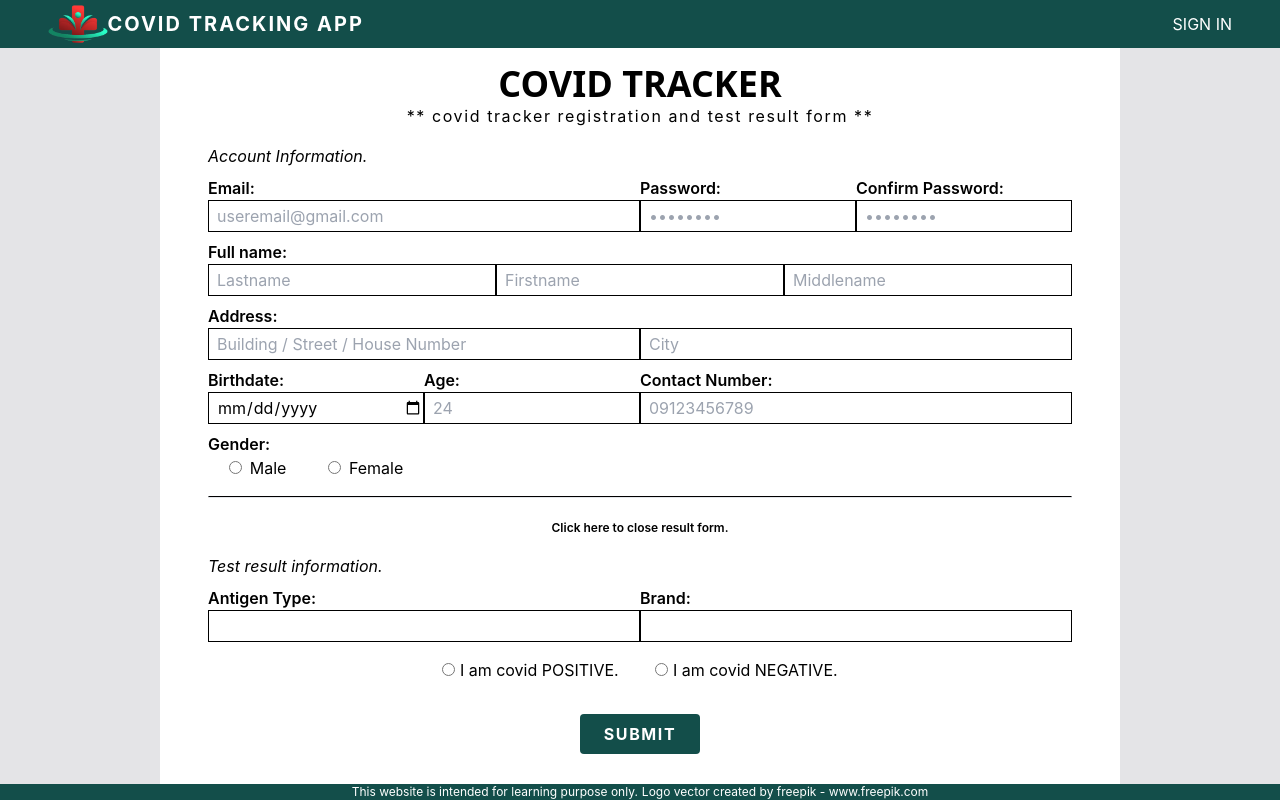
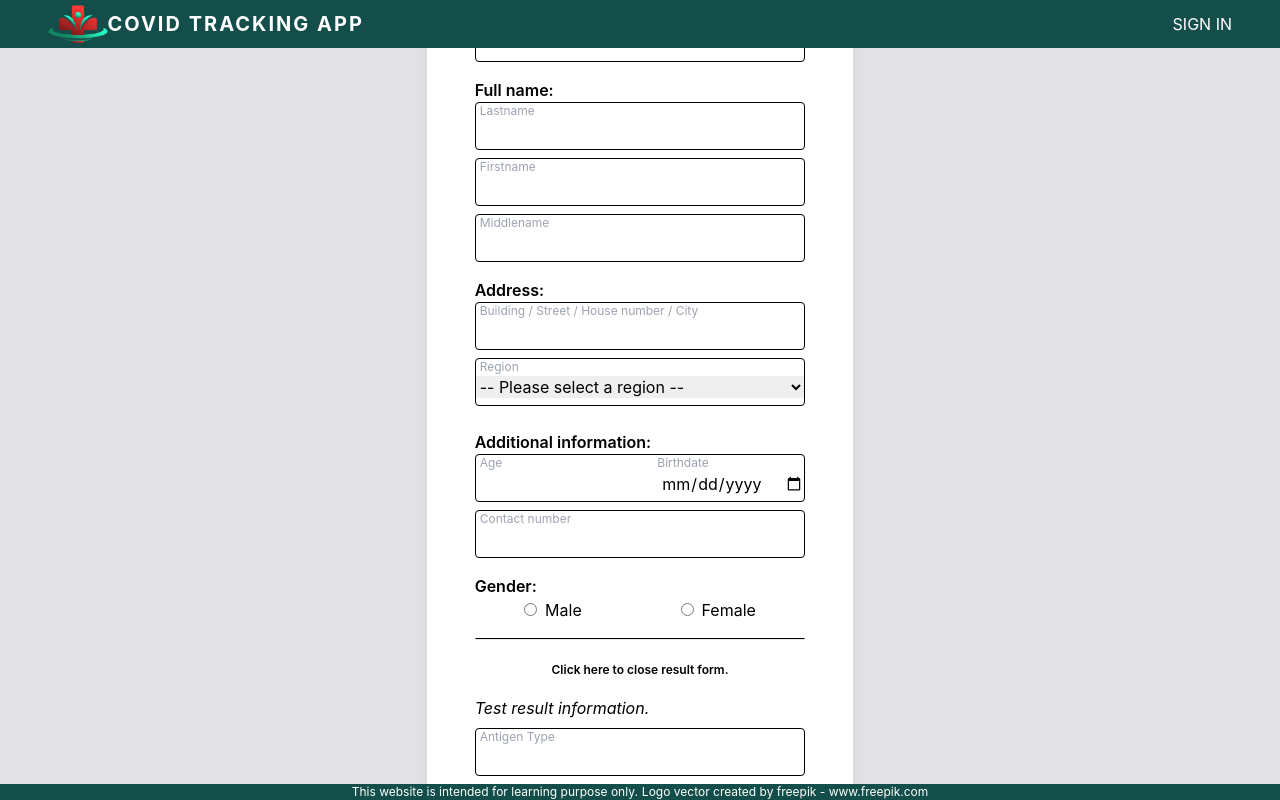
Before and after one commit to fpvt-projects/covid-track-app, a React (Create React App) app: page /covid-tracker-sign_up in a window 1280 px wide. Both pictures are taken after a click on the button "Click here to input test result.". Built offline with nearby package versions, Linux system fonts and the light colour scheme.

Commit message:
Redesign forms to match login form style.

```diff
--- a/src/components/RegistrationForm.js
+++ b/src/components/RegistrationForm.js
@@ -11,7 +11,7 @@ function AccountDetailsForm() {
   const [firstname, setFirstName] = useState("");
   const [middlename, setMiddleName] = useState("");
   const [houseNumber, setHouseNumber] = useState("");
-  const [city, setCity] = useState("");
+  const [region, setRegion] = useState("");
   const [toggleResultForm, setToggleResultForm] = useState(false);
 
   const handleInputEmail = (e) => setEmail(e.target.value);
@@ -22,7 +22,7 @@ function AccountDetailsForm() {
   const handleInputFirstname = (e) => setFirstName(e.target.value);
   const handleInputMiddlename = (e) => setMiddleName(e.target.value);
   const handleInputHouseNumber = (e) => setHouseNumber(e.target.value);
-  const handleInputCity = (e) => setCity(e.target.value);
+  const handleInputRegion = (e) => setRegion(e.target.value);
   const showResultForm = () => setToggleResultForm(!toggleResultForm);
 
   const handleSubmit = () => {
@@ -34,7 +34,7 @@ function AccountDetailsForm() {
       setError("Please confirm your password.");
     } else if (lastname === "" || firstname === "" || middlename === "") {
       setError("Please input a complete name.");
-    } else if (houseNumber === "" || city === "") {
+    } else if (houseNumber === "" || ServiceWorkerRegistration === "") {
       setError("Please input a valid address.");
     } else {
       alert("Successfully registered!");
@@ -45,14 +45,14 @@ function AccountDetailsForm() {
       setFirstName("");
       setMiddleName("");
       setHouseNumber("");
-      setCity("");
+      setRegion("");
     }
   };
 
   return (
     <div
       className={
-        "w-full bg-white pt-4 pb-24 laptop:pb-0 px-12 laptop:w-3/4 tablet:w-1/2 select-none"
+        "w-full bg-white pt-4 pb-24 laptop:pb-0 px-8 laptop:px-12 laptop:w-1/3 tablet:w-1/2 select-none shadow-xl"
       }
     >
       <h1 className={"text-center font-bold text-4xl font-sans"}>
@@ -62,157 +62,210 @@ function AccountDetailsForm() {
         ** covid tracker registration and test result form **
       </p>
 
-      <p className={"italic mt-4"}>Account Information.</p>
+      <p className={"italic my-4"}>Account Information.</p>
 
       {/* User login information : Email & Password */}
-      <div className={"w-full flex flex-col laptop:flex-row"}>
-        <div className={"w-full"}>
-          <p className={"font-semibold mt-2"}>Email:</p>
+      <div className={"w-full flex flex-col"}>
+        <p className="font-semibold ">Login information:</p>
+        <div
+          className={`w-full h-12 border  mb-2  ${
+            error === "Please input a valid email."
+              ? "border-red-500"
+              : "border-black"
+          } rounded`}
+        >
+          <h1 className={`text-xs select-none text-gray-400 ml-1`}>Email</h1>
           <input // Email
-            className={`border ${
-              error === "Please input a valid email."
-                ? "border-red-500"
-                : "border-black"
-            } pl-2 outline-none w-full h-8`}
+            className={`pl-2 outline-none w-full `}
             type="text"
             value={email}
             onChange={handleInputEmail}
-            placeholder="useremail@gmail.com"
           />
         </div>
-        <div className={"flex flex-col laptop:flex-row w-full"}>
-          <div className={"w-full"}>
-            <p className={"font-semibold mt-2"}>Password:</p>
-            <input // Password
-              className={`border ${
-                error === "Please input a valid password." ||
-                error === "Please confirm your password."
-                  ? "border-red-500"
-                  : "border-black"
-              } pl-2 outline-none w-full h-8`}
-              type="password"
-              value={password}
-              onChange={handleInputPassword}
-              placeholder="••••••••"
-            />
-          </div>
-          <div className={"w-full"}>
-            <p className={"font-semibold mt-2 whitespace-nowrap"}>
-              Confirm Password:
-            </p>
-            <input //Password confirmation
-              className={`border ${
-                error === "Please input a valid password." ||
-                error === "Please confirm your password."
-                  ? "border-red-500"
-                  : "border-black"
-              } pl-2 outline-none w-full h-8`}
-              type="password"
-              value={password_confirmation}
-              onChange={handleInputPasswordConfirmation}
-              placeholder="••••••••"
-            />
-          </div>
+        <div
+          className={`w-full h-12 border mb-2 ${
+            error === "Please input a valid password." ||
+            error === "Please confirm your password."
+              ? "border-red-500"
+              : "border-black"
+          } rounded`}
+        >
+          <h1 className={`text-xs select-none text-gray-400 ml-1`}>Password</h1>
+          <input // password
+            className={` pl-2 outline-none w-4/5`}
+            type="password"
+            value={password}
+            placeholder="••••••••"
+            onChange={handleInputPassword}
+          />
+        </div>
+        <div
+          className={`w-full h-12 border ${
+            error === "Please input a valid password." ||
+            error === "Please confirm your password."
+              ? "border-red-500"
+              : "border-black"
+          } rounded`}
+        >
+          <h1 className={`text-xs select-none text-gray-400 ml-1`}>
+            Password Confirmation
+          </h1>
+          <input // password confirmation
+            className={` pl-2 outline-none w-4/5`}
+            type="password"
+            value={password_confirmation}
+            placeholder="••••••••"
+            onChange={handleInputPasswordConfirmation}
+          />
         </div>
       </div>
 
       {/* User full name : Lastname, Firstname, Middlename */}
-      <p className={"font-semibold mt-2"}>Full name:</p>
-      <div className={`w-full flex flex-col laptop:flex-row`}>
-        <input // Lastname
-          className={`border ${
+      <p className={"font-semibold mt-4"}>Full name:</p>
+      <div className={`w-full flex flex-col`}>
+        <div
+          className={`w-full h-12 border mb-2 ${
             error === "Please input a complete name."
               ? "border-red-500"
               : "border-black"
-          } pl-2 outline-none w-full mt-4 laptop:mt-0 h-8`}
-          type="text"
-          value={lastname}
-          onChange={handleInputLastname}
-          placeholder="Lastname"
-        />
-        <input // Firstname
-          className={`border ${
+          } rounded`}
+        >
+          <h1 className={`text-xs select-none text-gray-400 ml-1`}>Lastname</h1>
+          <input // Lastname
+            className={`pl-2 outline-none w-full`}
+            type="text"
+            value={lastname}
+            onChange={handleInputLastname}
+          />
+        </div>
+        <div
+          className={`w-full h-12 border mb-2 ${
             error === "Please input a complete name."
               ? "border-red-500"
               : "border-black"
-          } pl-2 outline-none w-full mt-4 laptop:mt-0 h-8`}
-          type="text"
-          value={firstname}
-          onChange={handleInputFirstname}
-          placeholder="Firstname"
-        />
-        <input // Middlename
-          className={`border ${
+          } rounded`}
+        >
+          <h1 className={`text-xs select-none text-gray-400 ml-1`}>
+            Firstname
+          </h1>
+          <input // Firstname
+            className={`pl-2 outline-none w-full`}
+            type="text"
+            value={firstname}
+            onChange={handleInputFirstname}
+          />
+        </div>
+        <div
+          className={`w-full h-12 border ${
             error === "Please input a complete name."
               ? "border-red-500"
               : "border-black"
-          } pl-2 outline-none w-full mt-4 laptop:mt-0 h-8`}
-          type="text"
-          value={middlename}
-          onChange={handleInputMiddlename}
-          placeholder="Middlename"
-        />
+          } rounded`}
+        >
+          <h1 className={`text-xs select-none text-gray-400 ml-1`}>
+            Middlename
+          </h1>
+          <input // Middlename
+            className={`pl-2 outline-none w-full`}
+            type="text"
+            value={middlename}
+            onChange={handleInputMiddlename}
+          />
+        </div>
       </div>
 
       {/* User address : House number & City  */}
-      <p className="font-semibold mt-2">Address:</p>
-      <div className={`w-full flex flex-col laptop:flex-row`}>
-        <input // House number
-          className={`border ${
+      <p className="font-semibold mt-4 ">Address:</p>
+      <div className={`w-full flex flex-col`}>
+        <div
+          className={`w-full h-12 border mb-2 ${
             error === "Please input a valid address."
               ? "border-red-500"
               : "border-black"
-          } pl-2 outline-none w-full mt-4 laptop:mt-0 h-8`}
-          type="text"
-          value={houseNumber}
-          onChange={handleInputHouseNumber}
-          placeholder="Building / Street / House Number"
-        />
-        <input // City
-          className={`border ${
+          } rounded`}
+        >
+          <h1 className={`text-xs select-none text-gray-400 ml-1`}>
+            Building / Street / House number / City
+          </h1>
+          <input // Addrss
+            className={`pl-2 outline-none w-full`}
+            type="text"
+            value={houseNumber}
+            onChange={handleInputHouseNumber}
+          />
+        </div>
+        <div
+          className={`w-full h-12 border mb-2 ${
             error === "Please input a valid address."
               ? "border-red-500"
               : "border-black"
-          } pl-2 outline-none w-full mt-4 laptop:mt-0 h-8`}
-          type="text"
-          value={city}
-          onChange={handleInputCity}
-          placeholder="City"
-        />
+          } rounded`}
+        >
+          <h1 className={`text-xs select-none text-gray-400 ml-1`}>Region</h1>
+          <select
+            className={`w-full cursor-pointer outline-none`}
+            value={region}
+            onChange={handleInputRegion}
+          >
+            <option value={null}>-- Please select a region --</option>
+            <option value="Region I - Ilocos Region">
+              Region I - Ilocos Region
+            </option>
+            <option value="Region II - Cagayan Valley">
+              Region II - Cagayan Valley
+            </option>
+            <option value="Region III - Central Luzon">
+              Region III - Central Luzon
+            </option>
+            <option value="Region IV:A - CALABARZON">
+              Region IV:A - CALABARZON
+            </option>
+            <option value="MIMAROPA Region">MIMAROPA Region</option>
+          </select>
+        </div>
       </div>
 
       {/* Birthdate , Age, & Contact number */}
-      <div className={"w-full flex flex-col laptop:flex-row"}>
-        <div className={"flex flex-col laptop:flex-row w-full"}>
-          <div className={"w-full"}>
-            <p className={"font-semibold mt-2"}>Birthdate:</p>
-            <input // Birthdate
-              className={"border border-black pl-2 outline-none w-full h-8"}
-              type="date"
-            />
-          </div>
-          <div className={"w-full"}>
-            <p className={"font-semibold mt-2 whitespace-nowrap"}>Age:</p>
-            <input // Age
-              className={"border border-black pl-2 outline-none w-full h-8"}
-              type="text"
-              placeholder="24"
-            />
+      <div className={"w-full flex flex-col"}>
+        <p className="font-semibold mt-4 ">Additional information:</p>
+
+        <div className={`w-full h-12 border mb-2 border-black rounded`}>
+          <div className={`flex flex-row`}>
+            <div>
+              <h1 className={`text-xs select-none text-gray-400 ml-1`}>Age</h1>
+              <input // Age
+                className={`pl-2 outline-none w-full cursor-pointer`}
+                type="text"
+                maxLength={2}
+                pattern="[0-9]+"
+              />
+            </div>
+            <div>
+              <h1 className={`text-xs select-none text-gray-400 ml-1`}>
+                Birthdate
+              </h1>
+              <input // Birthdate
+                className={`pl-2 outline-none w-full cursor-pointer`}
+                type="date"
+              />
+            </div>
           </div>
         </div>
-        <div className={"w-full"}>
-          <p className={"font-semibold mt-2"}>Contact Number:</p>
-          <input // Contact number
-            className={"border border-black pl-2 outline-none w-full h-8"}
+        <div className={`w-full h-12 border mb-2 border-black rounded`}>
+          <h1 className={`text-xs select-none text-gray-400 ml-1`}>
+            Contact number
+          </h1>
+          <input // Contact
+            className={`pl-2 outline-none w-full cursor-pointer`}
             type="text"
-            placeholder="09123456789"
+            maxLength={11}
           />
         </div>
       </div>
 
       <p className={"font-semibold mt-2"}>Gender:</p>
-      <div className={"w-full laptop:w-1/2"}>
-        <div className={"w-full laptop:w-1/2 flex justify-around"}>
+      <div className={"w-full"}>
+        <div className={"w-full flex justify-around"}>
           <div>
             <input // Gender Male
               className={"mr-2 cursor-pointer"}
--- a/src/components/ResultForm.js
+++ b/src/components/ResultForm.js
@@ -3,35 +3,51 @@ import React from "react";
 function ResultForm() {
   return (
     <div className={`w-full`}>
-      <h1 className={"italic mt-4 select-none"}>Test result information.</h1>
-      <div className={"w-full flex flex-col laptop:flex-row"}>
-        <div className={"w-full"}>
-          <p className={"font-semibold mt-2 select-none"}>Antigen Type:</p>
-          <input // Antigen Type
-            className={"border border-black pl-2 outline-none w-full h-8"}
+      <h1 className={"italic mt-4 select-none mb-2"}>
+        Test result information.
+      </h1>
+      <div className={"w-full flex flex-col"}>
+        <div className={`w-full h-12 border mb-2 border-black rounded`}>
+          <h1 className={`text-xs select-none text-gray-400 ml-1`}>
+            Antigen Type
+          </h1>
+          <input // Antigen type
+            className={`pl-2 outline-none w-full cursor-pointer`}
             type="text"
           />
         </div>
-        <div className={"w-full"}>
-          <p className={"font-semibold mt-2 select-none"}>Brand:</p>
-          <input // Brand
-            className={"border border-black pl-2 outline-none w-full h-8"}
-            type="text"
-          />
+        <div className={"w-full flex flex-col"}>
+          <div className={`w-full h-12 border mb-2 border-black rounded`}>
+            <h1 className={`text-xs select-none text-gray-400 ml-1`}>Brand</h1>
+            <input // Brand
+              className={`pl-2 outline-none w-full cursor-pointer`}
+              type="text"
+            />
+          </div>
         </div>
       </div>
       <div
         className={
-          "mx-auto w-full mt-4 flex justify-around flex-col laptop:flex-row laptop:w-1/2 select-none"
+          "mx-auto w-full mt-4 flex justify-around flex-col laptop:flex-row select-none"
         }
       >
         <div>
-          <input type="radio" value="positive" name="result" /> I am covid
-          POSITIVE.
+          <input
+            className={`cursor-pointer`}
+            type="radio"
+            value="positive"
+            name="result"
+          />{" "}
+          POSITIVE
         </div>
         <div>
-          <input type="radio" value="negative" name="result" /> I am covid
-          NEGATIVE.
+          <input
+            className={`cursor-pointer`}
+            type="radio"
+            value="negative"
+            name="result"
+          />{" "}
+          NEGATIVE
         </div>
       </div>
     </div>
```
Also changed, not shown: src/components/HomeTestResultForm.js (+8 -2 lines).
